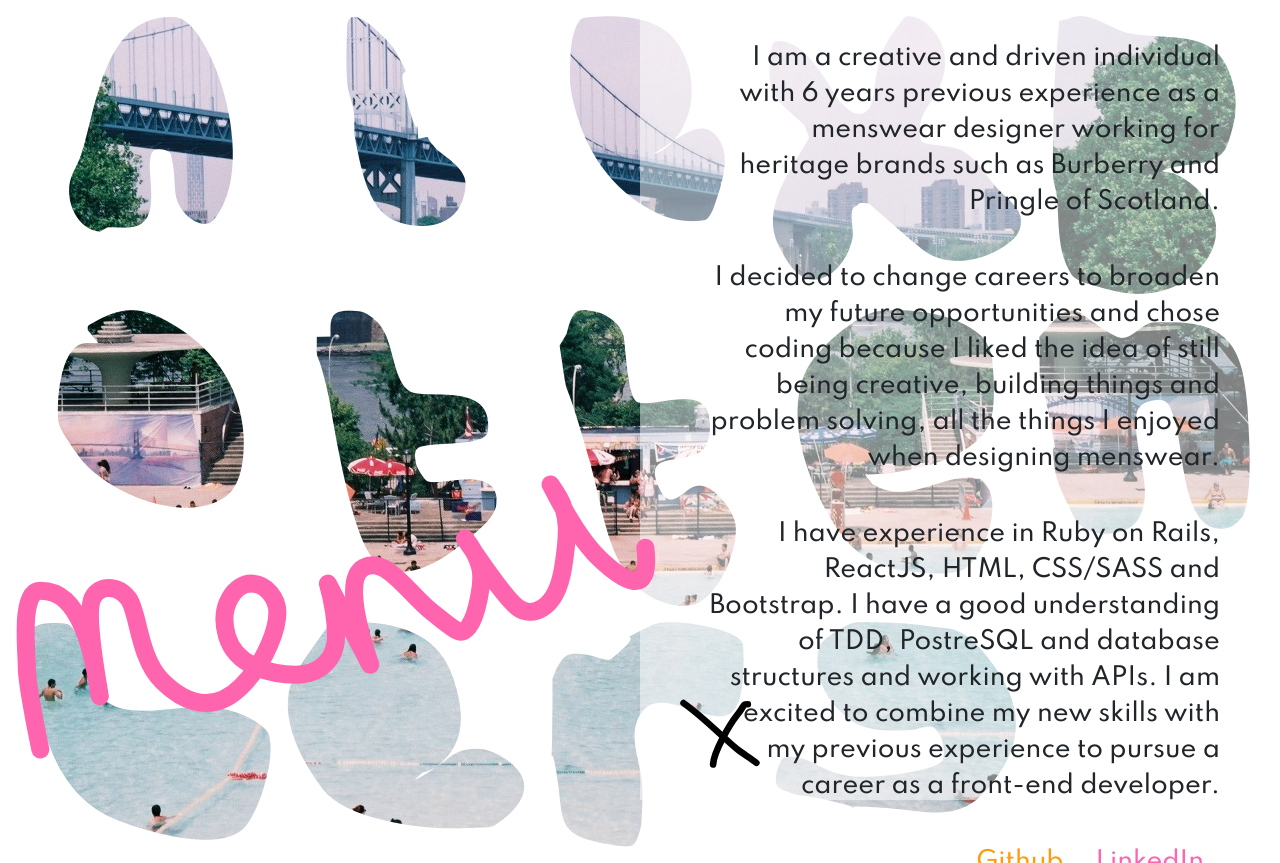
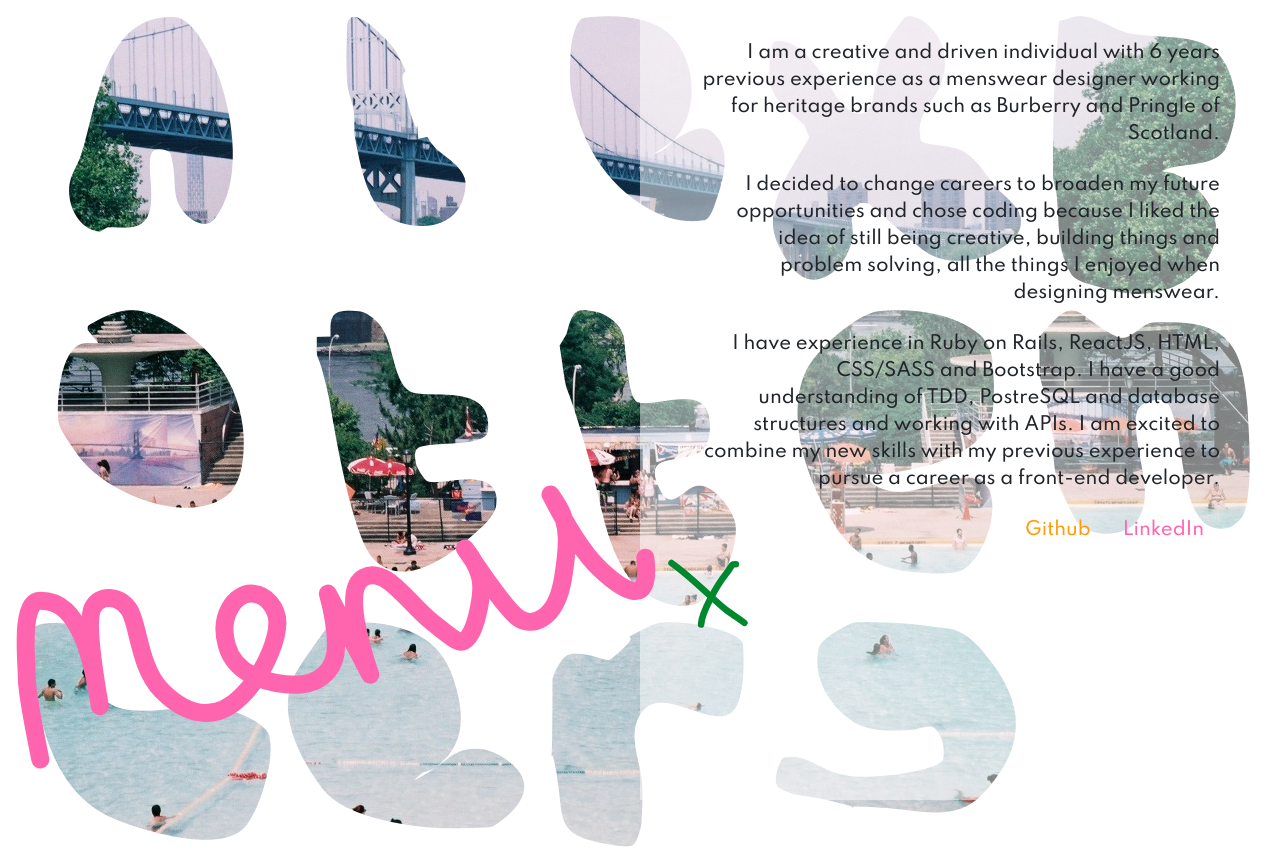
Before and after one commit to abottenberg/ReactJS-Portfolio, a React (Create React App) app: page /about in a window 1280 px wide. Built offline with nearby package versions, Linux system fonts and the light colour scheme.

Commit message:
improving responsive scss

```diff
--- a/src/components/About.js
+++ b/src/components/About.js
@@ -15,25 +15,9 @@ const page = [
         <a className="github" href="https://github.com/abottenberg" target="blank">Github</a>
         <a className="linkedin" href="https://www.linkedin.com/in/alex-bottenberg/" target="blank">LinkedIn</a>
       </div>
-    </animated.div>
-  )
-];
-
-const About = () => {
-  return (
-    <div>
-      <Transition
-        native
-        reset
-        unique
-        from={{ opacity: 0, transform: 'translate3d(100%,0,0)' }}
-        enter={{ opacity: 1, transform: 'translate3d(0%,0,0)' }}
-        leave={{ opacity: 0, transform: 'translate3d(-50%,0,0)' }}>
-        {index => page[0]}
-      </Transition>
-      <div className="project-buttons">
+       <div className="about-buttons">
         <Link href="/">
-          <svg className="close"
+          <svg className="close-about"
             width="243px" height="100px"
             viewBox="0 0 243 208"
             version="1.1"
@@ -59,6 +43,22 @@ const About = () => {
           </svg>
         </Link>
       </div>
+    </animated.div>
+  )
+];
+
+const About = () => {
+  return (
+    <div>
+      <Transition
+        native
+        reset
+        unique
+        from={{ opacity: 0, transform: 'translate3d(100%,0,0)' }}
+        enter={{ opacity: 1, transform: 'translate3d(0%,0,0)' }}
+        leave={{ opacity: 0, transform: 'translate3d(-50%,0,0)' }}>
+        {index => page[0]}
+      </Transition>
     </div>
   );
 };
--- a/src/components/Projects.js
+++ b/src/components/Projects.js
@@ -73,16 +73,6 @@ export default class Projects extends React.Component {
   render() {
     return (
       <div>
-        <Transition
-          native
-          reset
-          unique
-          items={this.state.index}
-          from={{ opacity: 0, transform: 'translate3d(100%,0,0)' }}
-          enter={{ opacity: 1, transform: 'translate3d(0%,0,0)' }}
-          leave={{ opacity: 0, transform: 'translate3d(-50%,0,0)' }}>
-          {index => pages[index]}
-        </Transition>
         <div className="project-buttons">
           <Link href="/">
             <svg className="close"
@@ -130,6 +120,16 @@ export default class Projects extends React.Component {
             </g>
           </svg>
         </div>
+        <Transition
+          native
+          reset
+          unique
+          items={this.state.index}
+          from={{ opacity: 0, transform: 'translate3d(100%,0,0)' }}
+          enter={{ opacity: 1, transform: 'translate3d(0%,0,0)' }}
+          leave={{ opacity: 0, transform: 'translate3d(-50%,0,0)' }}>
+          {index => pages[index]}
+        </Transition>
       </div>
     );
   };
--- a/src/styles/_about.scss
+++ b/src/styles/_about.scss
@@ -1,7 +1,37 @@
 @import './_colors.scss';
 
+// Small devices (portrait phones)
+@media (min-width: 100px) and (max-width: 575px) {
   .about-container {
-  background-color: rgba(255, 255, 255, 0.5);
+    display: inline-block;
+    text-align: right;
+    width: 100vw;
+    margin-top: 16px;
+  }
+}
+
+// Small devices (landscape phones, 576px and up)
+@media (min-width: 576px) {
+  .about-container {
+    display: inline-block;
+    text-align: right;
+  }
+}
+
+// Medium devices (tablets, 768px and up)
+@media (min-width: 768px) {
+  .about-container {
+    display: inline-block;
+    text-align: right;
+    width: 100vw;
+    height: 100vh;
+    margin-top: 80px;
+  }
+}
+
+
+@media (min-width: 992px) {
+  .about-container {
     margin-top: 0;
     display: inline-block;
     text-align: right;
@@ -10,12 +40,23 @@
     position: fixed;
     top: 0;
     right: 0;
+    overflow: scroll;
+  }
+  .projects-page-container {
+    height: 100vh;
+  }
+}
+
+
+
+.about-container {
+  background-color: rgba(255, 255, 255, 0.5);
   padding: 40px 60px;
   font-family: $main;
-  font-size: 24px;
+  font-size: 18px;
   font-weight: 500;
   p {
-    margin-bottom: 40px;
+    margin-bottom: 24px;
   }
   .github {
     color: $orange;
@@ -26,3 +67,21 @@
     margin: 16px;
   }
 }
+
+.about-buttons {
+  text-align: left;
+}
+
+.close-about {
+  margin: 0 40px -16px -32px;
+  opacity: 1;
+  width: 80px;
+  cursor: pointer;
+  path {
+    stroke: $green;
+  }
+  &:hover {
+    transform: scale(1.01);
+    transition: 0.3s;
+  }
+}
--- a/src/styles/_app.scss
+++ b/src/styles/_app.scss
@@ -2,10 +2,10 @@
   .background-container {
     z-index: -1;
     display: grid;
-    grid-template-columns: 1fr 1fr;
+    grid-template-columns: 1fr;
     grid-gap: 16px;
     position: absolute;
-    overflow-x: hidden;
+    overflow: hidden;
     width: 100vw;
   }
 }
--- a/src/styles/_dropdown.scss
+++ b/src/styles/_dropdown.scss
@@ -4,14 +4,17 @@
 @media (min-width: 100px) and (max-width: 575px) {
   .menu-container {
     width: 100%;
+    padding-right: 24px;
+
     .menu-list {
-      margin-top: -160px;
+      margin-top: -100px;
       margin-left: -20px;
     }
   }
   .menu-div {
     margin-top: -80px;
-    z-index: 1000000;
+    z-index: 100000;
+
   }
 }
 
@@ -21,12 +24,12 @@
     width: 50%;
   }
   .menu-div {
-    margin-top: -100px;
-    margin-bottom: -100px;
+    margin-top: -70px;
+    margin-bottom: -80px;
     z-index: 1000000;
   }
   .dropdown-items {
-    width: 150px;
+    width: 200px;
     margin-left: 16px;
   }
 }
@@ -52,12 +55,13 @@
     width: 50%;
     .menu-list {
       position: fixed;
-      bottom: 350px;
+      bottom: 250px;
+      z-index: 1000000;
     }
   }
   .menu-div {
     position: fixed;
-    bottom: 110px;
+    bottom: 80px;
     width: 50vw;
   }
 }
@@ -95,6 +99,7 @@ ul {
 
 .about {
   cursor: pointer;
+  margin-bottom: -24px;
   path {
   stroke: $orange;
   stroke-dasharray: 2000;
@@ -115,6 +120,7 @@ ul {
 }
 .projects {
   cursor: pointer;
+  margin-bottom: -24px;
   path {
     stroke: $orange;
     stroke-dasharray: 3000;
--- a/src/styles/_projects.scss
+++ b/src/styles/_projects.scss
@@ -24,6 +24,14 @@
   .active-project {
     display: inline-block;
     text-align: right;
+  }
+  .project-buttons {
+    z-index: 10000;
+    display: flex;
+    text-align: left;
+    position: fixed;
+    bottom: 0;
+    padding: 16px;
   }
 }
 
@@ -54,9 +62,11 @@
     text-align: right;
     width: 50%;
     height: 100vh;
+    overflow: scroll;
     position: fixed;
     top: 0;
     right: 0;
+    padding-top: 80px;
   }
   .projects-page-container {
     height: 100vh;
@@ -67,7 +77,7 @@
     display: flex;
     text-align: left;
     position: fixed;
-    bottom: 0;
+    top: 0;
     padding: 16px;
   }
 }
@@ -98,8 +108,9 @@
 }
 
 .video {
-  margin: 24px;
+  margin: 24px auto;
   width: 95%;
+  text-align: center;
 }
 
 .hide {
@@ -107,6 +118,7 @@
 }
 
 .text {
+
   margin: 24px;
   p {
     font-family: $main;
```
Also changed, not shown: src/components/Dropdown.js (+2 -2 lines), 1 other file (tests, documents, lock files or other folders). Lines whose indentation alone changed are shown as unchanged.
